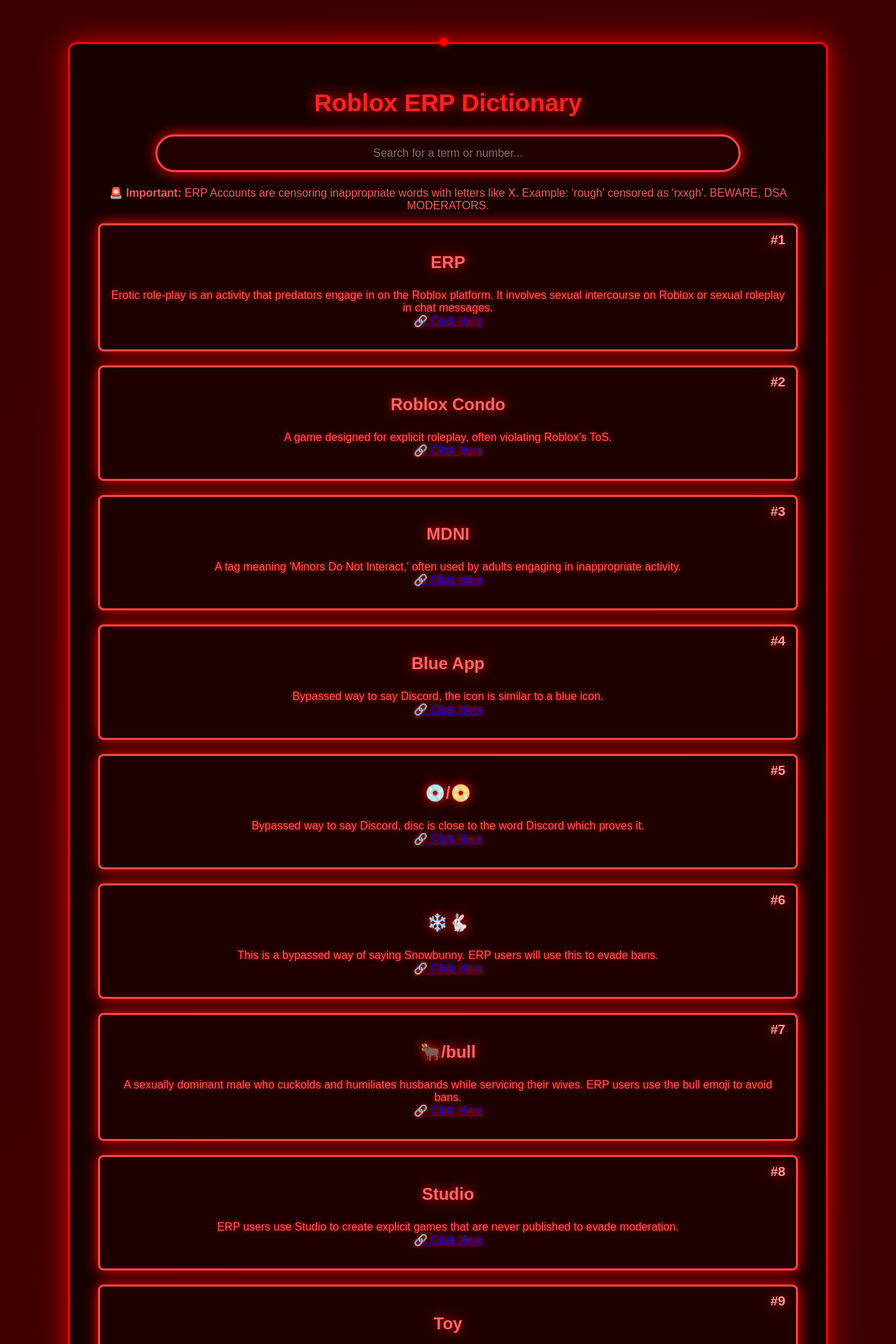
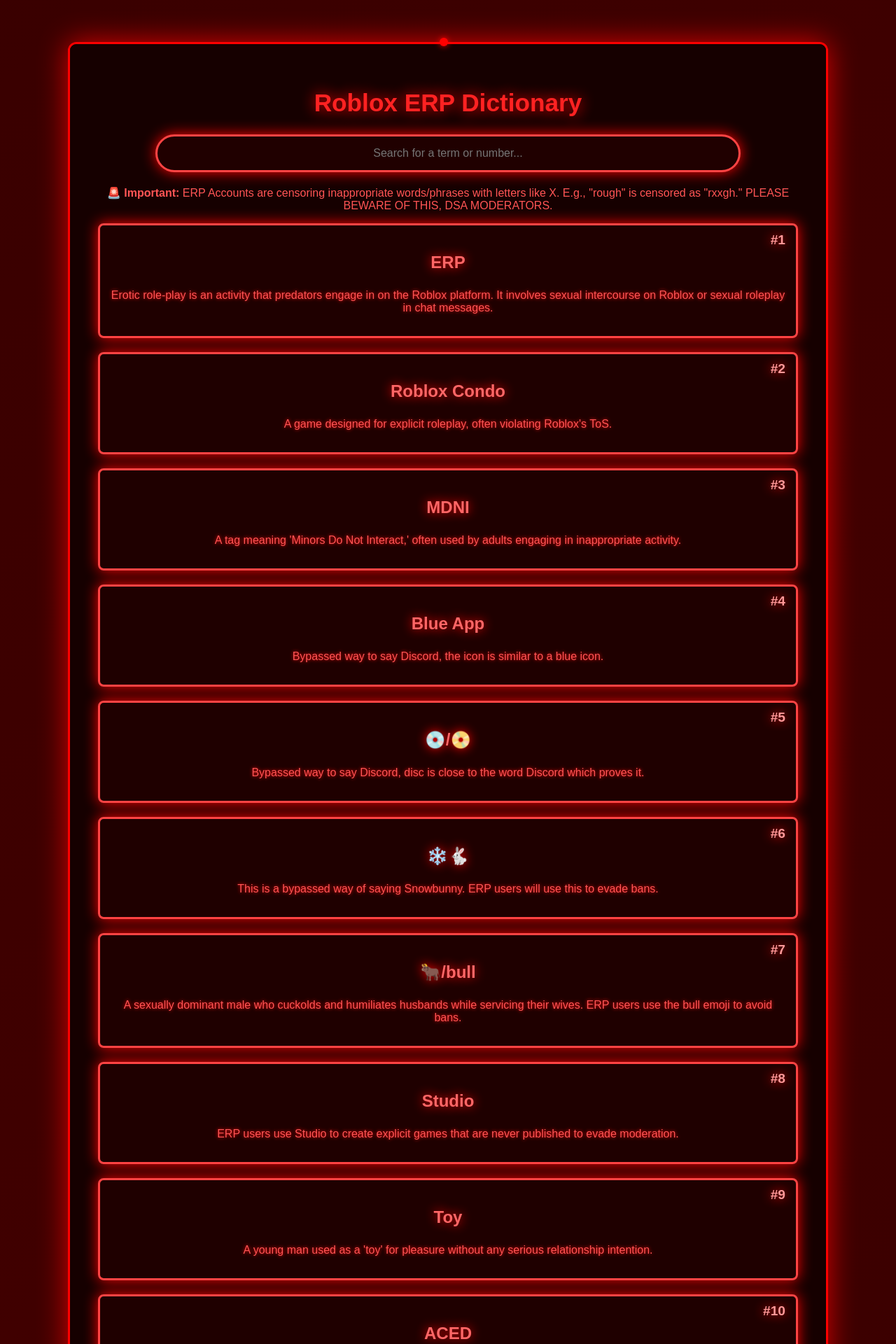
Before and after one commit to T-TGM/ERP-Definition, a Jekyll site: the page index.html, which Jekyll copies as it is, in a window 1280 px wide. Shown: the top 1920 px of the page at 70% size. Built offline with Jekyll 4.4.1, drawn with Linux system fonts in a browser that asks for light colours; some of the changed text lies outside the part shown.

Commit message:
Update index.html

```diff
--- a/index.html
+++ b/index.html
@@ -25,7 +25,7 @@
             padding-top: 60px;
             overflow: hidden;
             position: relative;
-            cursor: none;
+            cursor: none; /* 🔥 Hides all default cursors */
         }
 
         .custom-cursor {
@@ -111,7 +111,7 @@
             transition: all 0.3s ease-in-out;
             border: 3px solid #ff4444;
             text-shadow: 0 0 5px red;
-            user-select: text;
+            user-select: none;
             position: relative;
             box-shadow: 0 0 20px red;
             transform: scale(1);
@@ -155,6 +155,18 @@
             margin-top: 15px;
             text-shadow: 0 0 15px red;
         }
+
+        a {
+            color: #ff9999;
+            text-decoration: underline;
+            font-weight: bold;
+        }
+
+        a:hover {
+            color: #ff5555;
+            text-shadow: 0 0 10px red;
+        }
+
     </style>
 </head>
 <body>
@@ -169,7 +181,7 @@
         </div>
 
         <div class='info-board'>
-            <p><strong>🚨 Important:</strong> ERP Accounts are censoring inappropriate words with letters like X. Example: 'rough' censored as 'rxxgh'. BEWARE, DSA MODERATORS.</p>
+            <p><strong>🚨 Important:</strong> ERP Accounts are censoring inappropriate words/phrases with letters like X. E.g., "rough" is censored as "rxxgh." PLEASE BEWARE OF THIS, DSA MODERATORS.</p>
         </div>
 
         <div id='definitions'></div>
@@ -273,7 +285,7 @@
                     defElement.innerHTML = `
                         <span class="definition-number">#${number}</span>
                         <p class='term'>${term}</p>
-                        <p>${definition} <br><a href="${link}" target="_blank">🔗 Click Here</a></p>
+                        <p>${definition}</p>
                     `;
                     container.appendChild(defElement);
                     setTimeout(() => defElement.classList.remove('hidden'), 50);
```
Also changed, not shown: other parts of index.html (+1 -8 lines).
